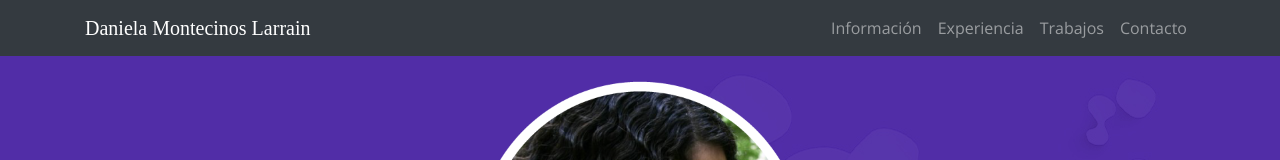
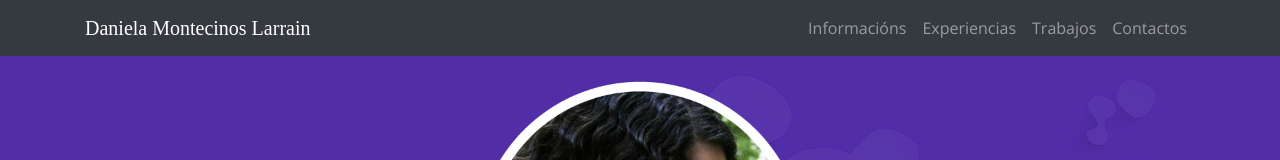
Before and after one commit to rulitos2019/prueba, a plain HTML site: page index.html in a window 1280 px wide. Shown: the top 160 px of the page. Drawn offline with nearby package versions, Linux system fonts and the light colour scheme; a script that the page names is missing.

Commit message:
cambio 2

```diff
--- a/index.html
+++ b/index.html
@@ -28,16 +28,16 @@
         <div class="collapse navbar-collapse" id="navbarNav">
           <ul class="navbar-nav ml-auto smooth-scroll list-unstyled">
             <li class="nav-item">
-              <a class="nav-link" href="#info">Información</a>
+              <a class="nav-link" href="#info">Informacións</a>
             </li>
             <li class="nav-item">
-              <a class="nav-link" href="#expe">Experiencia</a>
+              <a class="nav-link" href="#expe">Experiencias</a>
             </li>
             <li class="nav-item">
               <a class="nav-link" href="#trabajo">Trabajos</a>
             </li>
             <li class="nav-item">
-              <a class="nav-link" href="#contacto">Contacto</a>
+              <a class="nav-link" href="#contacto">Contactos</a>
             </li>
           </ul>
         </div>
```
